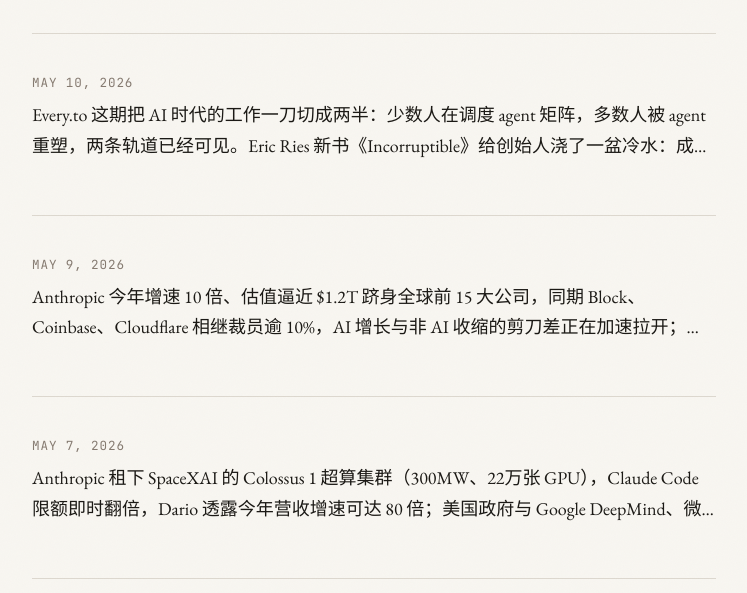
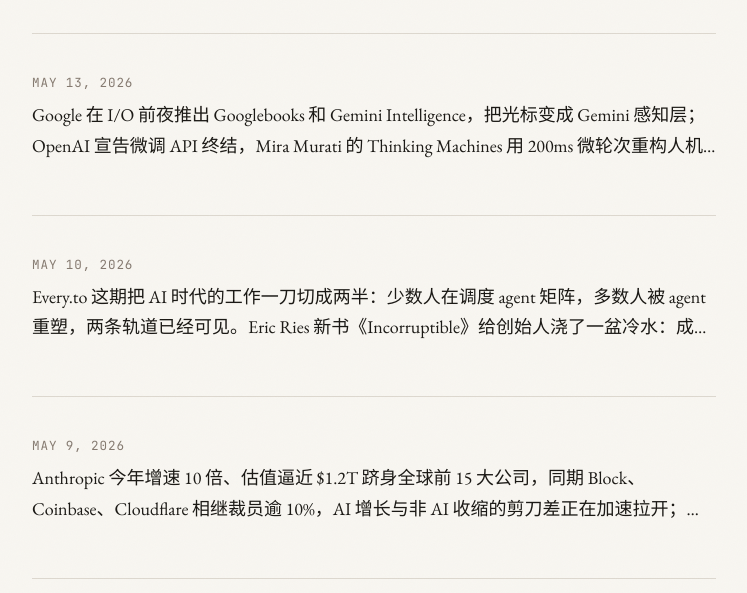
Before and after one commit to hylanghua/gary-de-bites, a plain HTML site: page index.html in a window 1280 px wide. Shown: the part 207-800 px from the top of the page, without its empty margins (266-1013 px from the left). Drawn offline with nearby package versions, Linux system fonts and the light colour scheme.

Commit message:
Update index.html with 2026-05-13 issue row

```diff
--- a/index.html
+++ b/index.html
@@ -17,6 +17,11 @@
   </header>
 
   <main class="issue-list">
+
+    <a href="posts/2026-05-13.html" class="issue-row">
+      <span class="issue-row__date">MAY 13, 2026</span>
+      <p class="issue-row__summary">Google 在 I/O 前夜推出 Googlebooks 和 Gemini Intelligence，把光标变成 Gemini 感知层；OpenAI 宣告微调 API 终结，Mira Murati 的 Thinking Machines 用 200ms 微轮次重构人机交互范式；纯银今日提醒：古老手艺与独立思考，正在与 AI 同步萎缩。</p>
+    </a>
 
     <a href="posts/2026-05-10.html" class="issue-row">
       <span class="issue-row__date">MAY 10, 2026</span>
```
